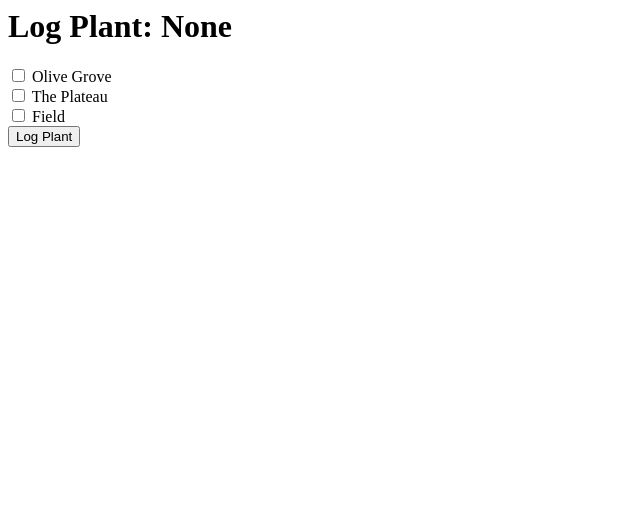
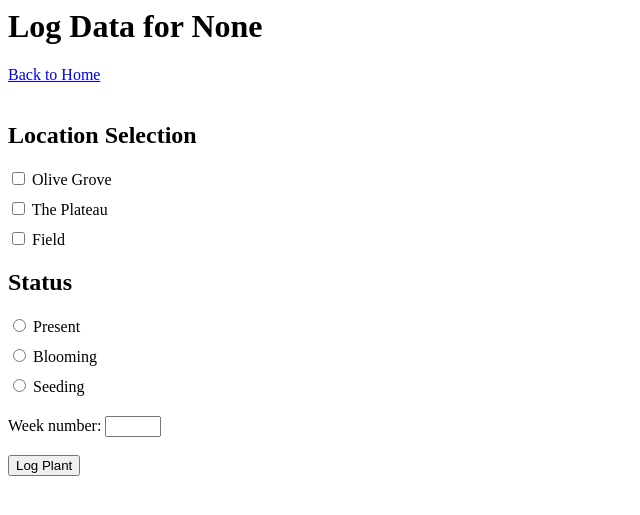
Before and after one commit to tuckergol/native_plants_db, a Flask app: page /log_plant in a window 1280 px wide. Shown: the top 515 px of the page, without its empty margins (0-640 px from the left). Run offline with Flask 3, Linux system fonts and the light colour scheme.

Commit message:
Revamp/added to plant log form

```diff
--- a/app.py
+++ b/app.py
@@ -18,8 +18,8 @@
         CREATE TABLE IF NOT EXISTS logs (
             id INTEGER PRIMARY KEY,
             common_name TEXT,
-            botanical_name TEXT,
-            locations TEXT
+            locations TEXT,
+            status TEXT
         )
         ''')
 init_db()
@@ -40,19 +40,22 @@
     common_name = request.args.get('common_name')
     return render_template('log_plant.html', common_name=common_name)
 
-@app.route('/log_plant', methods=['POST'])
+@app.route('/log', methods=['POST'])
 def log_plant():
     common_name = request.form.get('common_name')
     locations = request.form.getlist('locations')
     locations_str = ', '.join(locations)
+    status = request.form.get('status')
+    week = request.form.get('week')
+
+    # Combine status and week for logging
+    status_log = f"Week {week}, {status}"
 
     # Insert into logs database
     with sqlite3.connect('native_plants.db') as conn:
         cursor = conn.cursor()
-        cursor.execute("SELECT botanical_name FROM plants WHERE common_name = ?", (common_name,))
-        botanical_name = cursor.fetchone()[0]
-        cursor.execute("INSERT INTO logs (common_name, botanical_name, locations) VALUES (?, ?, ?)",
-                       (common_name, botanical_name, locations_str))
+        cursor.execute("INSERT INTO logs (common_name, locations, status) VALUES (?, ?, ?)",
+                       (common_name, locations_str, status_log))
         conn.commit()
 
     return redirect(url_for('index'))
--- a/templates/log_plant.html
+++ b/templates/log_plant.html
@@ -1,17 +1,46 @@
 <html>
 <head>
-    <title>Log Plant</title>
+    <title>Log Plant Data</title>
+    <style>
+        .form-section {
+            margin-bottom: 20px;
+        }
+        .form-section label {
+            display: block;
+            margin-bottom: 10px;
+        }
+    </style>
 </head>
 <body>
-    <h1>Log Plant: {{ common_name }}</h1>
+    <h1>Log Data for {{ common_name }}</h1>
 
-    <form method="POST" action="/log_plant">
+    <a href="/">Back to Home</a>
+    <br><br>
+
+    <form method="POST" action="/log">
         <input type="hidden" name="common_name" value="{{ common_name }}">
 
-        <label><input type="checkbox" name="locations" value="Olive Grove"> Olive Grove</label><br>
-        <label><input type="checkbox" name="locations" value="The Plateau"> The Plateau</label><br>
-        <label><input type="checkbox" name="locations" value="Field"> Field</label><br>
+        <!-- Location -->
+        <div class="form-section">
+        <h2>Location Selection</h2>
+            <label><input type="checkbox" name="locations" value="Olive Grove"> Olive Grove</label>
+            <label><input type="checkbox" name="locations" value="The Plateau"> The Plateau</label>
+            <label><input type="checkbox" name="locations" value="Field"> Field</label>
+        </div>
 
+        <!-- Status -->
+        <div class="form-section">
+        <h2>Status</h2>
+            <label><input type="radio" name="status" value="Present" required> Present</label>
+            <label><input type="radio" name="status" value="Blooming"> Blooming</label>
+            <label><input type="radio" name="status" value="Seeding"> Seeding</label>
+        </div>
+
+        <!-- Week number -->
+        <label for="week">Week number:</label>
+        <input type="number" id="week" name="week" min="1" max="56" required>
+
+        <br><br>
         <button type="submit">Log Plant</button>
     </form>
 </body>
```
Also changed, not shown: templates/index.html (+5 -5 lines), templates/view_logs.html (+6 -6 lines), native_plants.db.
